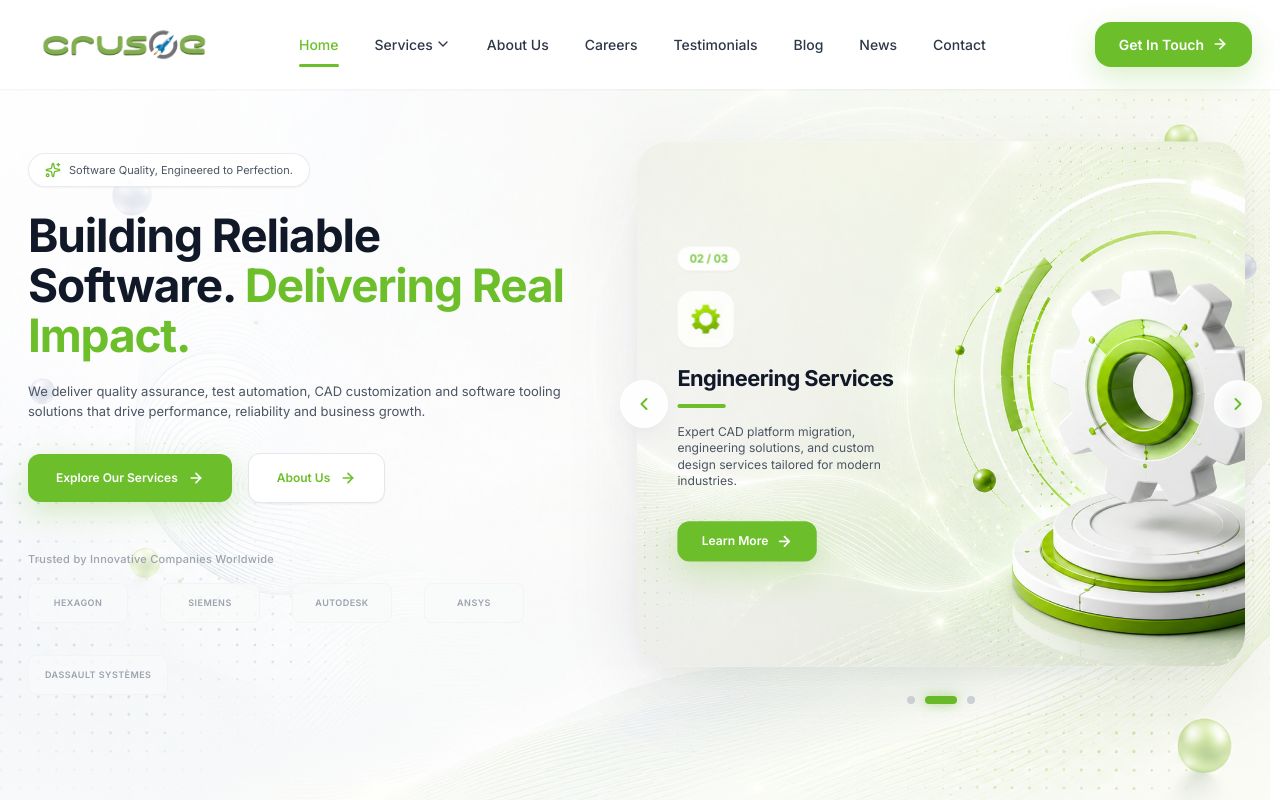
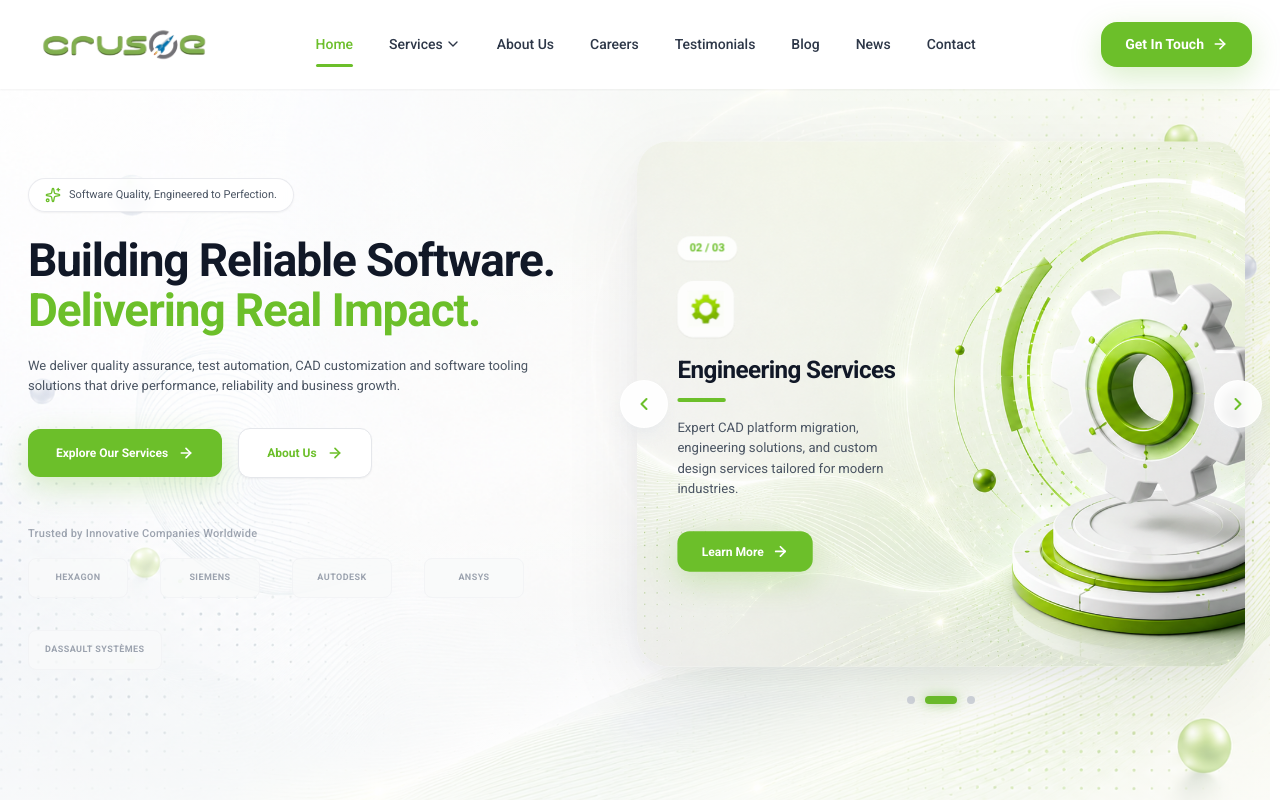
Before and after one commit to Srikanth-Devabattula/Crusoe, a Next.js app in the folder frontend/: page / in a window 1280 px wide. Shown: the top 800 px of the page. Built offline with nearby package versions, Linux system fonts and the light colour scheme; no server answers.

Commit message:
adjust hero section

```diff
--- a/frontend/src/app/globals.css
+++ b/frontend/src/app/globals.css
@@ -1,3 +1,5 @@
+@import "../styles/variables.css";
+
 @tailwind base;
 @tailwind components;
 @tailwind utilities;
@@ -19,6 +21,7 @@ html {
 body {
   color: var(--foreground);
   background: var(--background);
+  font-family: var(--font-sans), var(--font-sans-fallback);
 }
 
 /* Themed scrollbar — no arrow buttons (WebKit/Blink) */
@@ -74,7 +77,16 @@ body {
   }
 
   .page-subheading {
-    @apply mt-2 text-lg text-gray-600;
+    @apply text-description mt-2 sm:text-base lg:text-[15px];
+  }
+
+  /** Hero + card body copy — keep left and slider descriptions in sync */
+  .text-description {
+    @apply font-sans text-xs font-normal leading-relaxed text-gray-600 sm:text-sm lg:text-[13px];
+  }
+
+  .text-heading {
+    @apply font-sans font-bold tracking-tight text-gray-900;
   }
 }
 
--- a/frontend/src/app/layout.tsx
+++ b/frontend/src/app/layout.tsx
@@ -1,10 +1,15 @@
 import type { Metadata } from "next";
-import { Inter } from "next/font/google";
+import { Roboto } from "next/font/google";
 import { ConditionalLayout } from "@/components/layout/ConditionalLayout";
 import { ToastProvider } from "@/components/providers/ToastProvider";
 import "./globals.css";
 
-const inter = Inter({ subsets: ["latin"], variable: "--font-inter" });
+const roboto = Roboto({
+  subsets: ["latin"],
+  variable: "--font-sans",
+  display: "swap",
+  weight: ["400", "500", "700"],
+});
 
 export const metadata: Metadata = {
   title: {
@@ -26,8 +31,8 @@ export default function RootLayout({
   children: React.ReactNode;
 }>) {
   return (
-    <html lang="en">
-      <body className={`${inter.variable} font-sans antialiased`}>
+    <html lang="en" className={roboto.variable}>
+      <body className="font-sans antialiased">
         <ConditionalLayout>{children}</ConditionalLayout>
         <ToastProvider />
       </body>
--- a/frontend/src/components/hero/HeroCard.tsx
+++ b/frontend/src/components/hero/HeroCard.tsx
@@ -68,13 +68,13 @@ export function HeroCard({ slide, isActive = false, className }: HeroCardProps)
             />
           </div>
 
-          <h3 className="mt-4 text-lg font-bold tracking-tight text-gray-900 sm:text-xl lg:text-[1.35rem]">
+          <h3 className="text-heading mt-4 text-xl sm:text-2xl lg:text-[1.5rem]">
             {slide.title}
           </h3>
 
           <span className="mt-3 block h-1 w-12 rounded-full bg-brand" aria-hidden />
 
-          <p className="mt-4 text-xs leading-relaxed text-gray-600 sm:text-[13px] lg:max-w-md lg:text-xs">
+          <p className="text-description mt-4 lg:max-w-md">
             {slide.description}
           </p>
 
--- a/frontend/src/components/hero/HeroSection.tsx
+++ b/frontend/src/components/hero/HeroSection.tsx
@@ -64,7 +64,7 @@ export function HeroSection() {
             <motion.h1
               custom={0.12}
               variants={fadeUp}
-              className="mt-6 text-[32px] font-bold leading-[1.08] tracking-tight text-gray-900 sm:text-[44px] lg:text-[38px] xl:text-[46px] 2xl:text-[50px]"
+              className="text-heading mt-6 text-[32px] leading-[1.08] sm:text-[44px] lg:text-[38px] xl:text-[46px] 2xl:text-[50px]"
             >
               Building Reliable Software.{" "}
               <span className="text-brand">Delivering Real Impact.</span>
@@ -73,7 +73,7 @@ export function HeroSection() {
             <motion.p
               custom={0.2}
               variants={fadeUp}
-              className="mt-5 text-xs leading-relaxed text-gray-600 sm:text-sm lg:max-w-2xl lg:text-[13px] xl:max-w-none"
+              className="text-description mt-5 lg:max-w-2xl xl:max-w-none"
             >
               We deliver quality assurance, test automation, CAD customization
               and software tooling solutions that drive performance, reliability
--- a/frontend/src/styles/variables.css
+++ b/frontend/src/styles/variables.css
@@ -1,6 +1,7 @@
-/* Design tokens — extend when building final UI */
+/* Design tokens */
 
 :root {
   --color-primary: #171717;
   --color-muted: #6b7280;
+  --font-sans-fallback: "Roboto", system-ui, sans-serif;
 }
--- a/frontend/tailwind.config.ts
+++ b/frontend/tailwind.config.ts
@@ -9,7 +9,7 @@ const config: Config = {
   theme: {
     extend: {
       fontFamily: {
-        sans: ["var(--font-inter)", "system-ui", "sans-serif"],
+        sans: ["var(--font-sans)", "Roboto", "system-ui", "sans-serif"],
       },
       colors: {
         background: "var(--background)",
```
